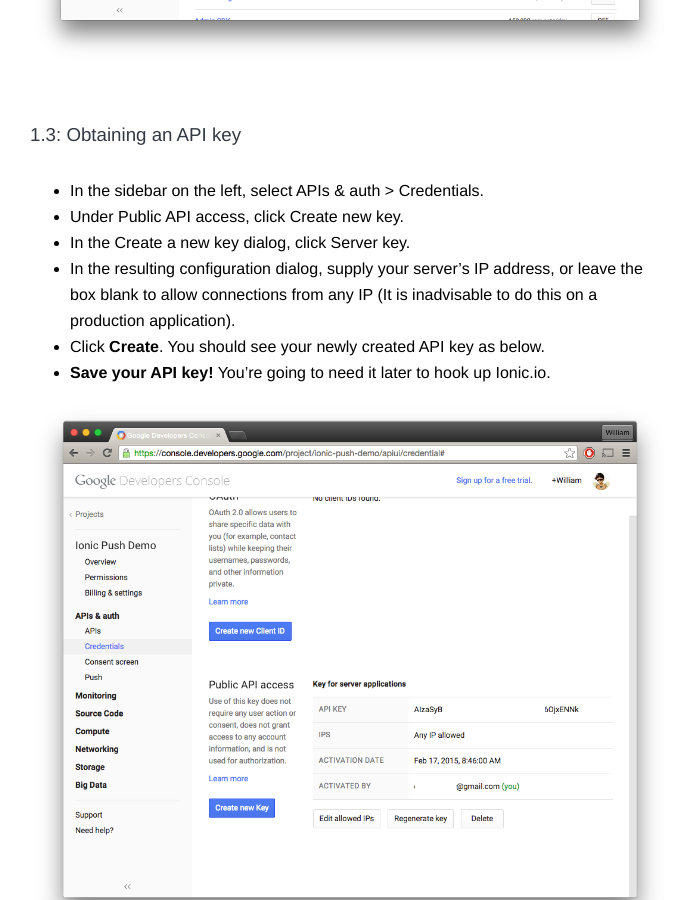
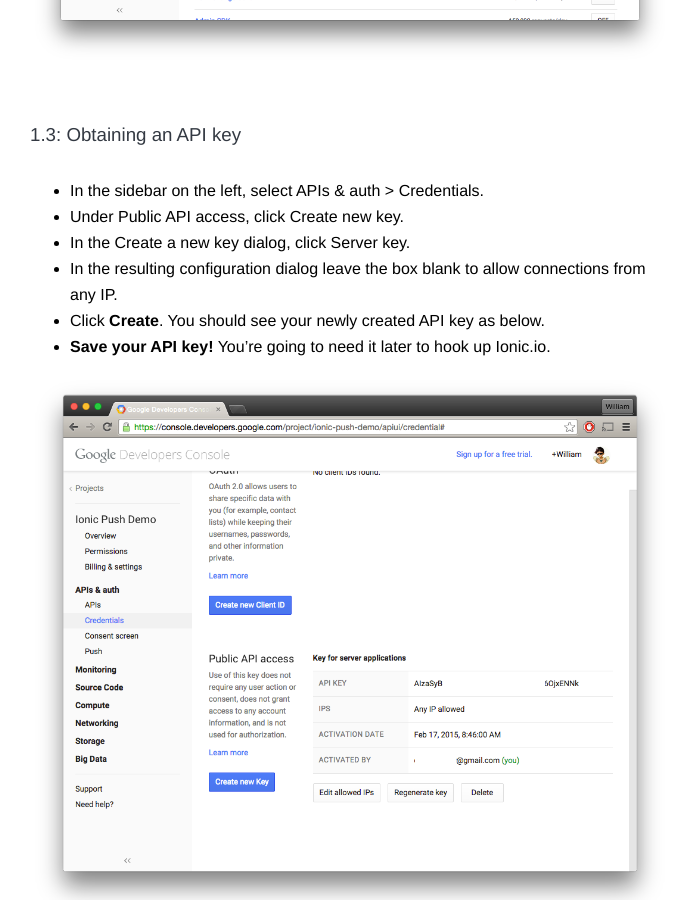
Before and after one commit to ionic-team/ionic-io-docs, a Jekyll site: the page built from push/android.md, in a window 1280 px wide and 900 px high, scrolled down 1683 px. Shown: the whole window, without its empty margins (370-1054 px from the left). Built offline with Jekyll 4.4.1, drawn with Linux system fonts in a browser that asks for light colours; some web fonts are replaced; Markdown is read by kramdown in place of the engine named in the settings.

Commit message:
Android gotcha

```diff
--- a/push/android.md
+++ b/push/android.md
@@ -34,8 +34,7 @@
 * In the sidebar on the left, select APIs & auth > Credentials.
 * Under Public API access, click Create new key.
 * In the Create a new key dialog, click Server key.
-* In the resulting configuration dialog, supply your server's IP address, or leave the box blank to allow connections
-from any IP (It is inadvisable to do this on a production application).
+* In the resulting configuration dialog leave the box blank to allow connections from any IP.
 * Click <strong>Create</strong>.  You should see your newly created API key as below.
 * <strong>Save your API key!</strong>  You're going to need it later to hook up Ionic.io.
 
```
